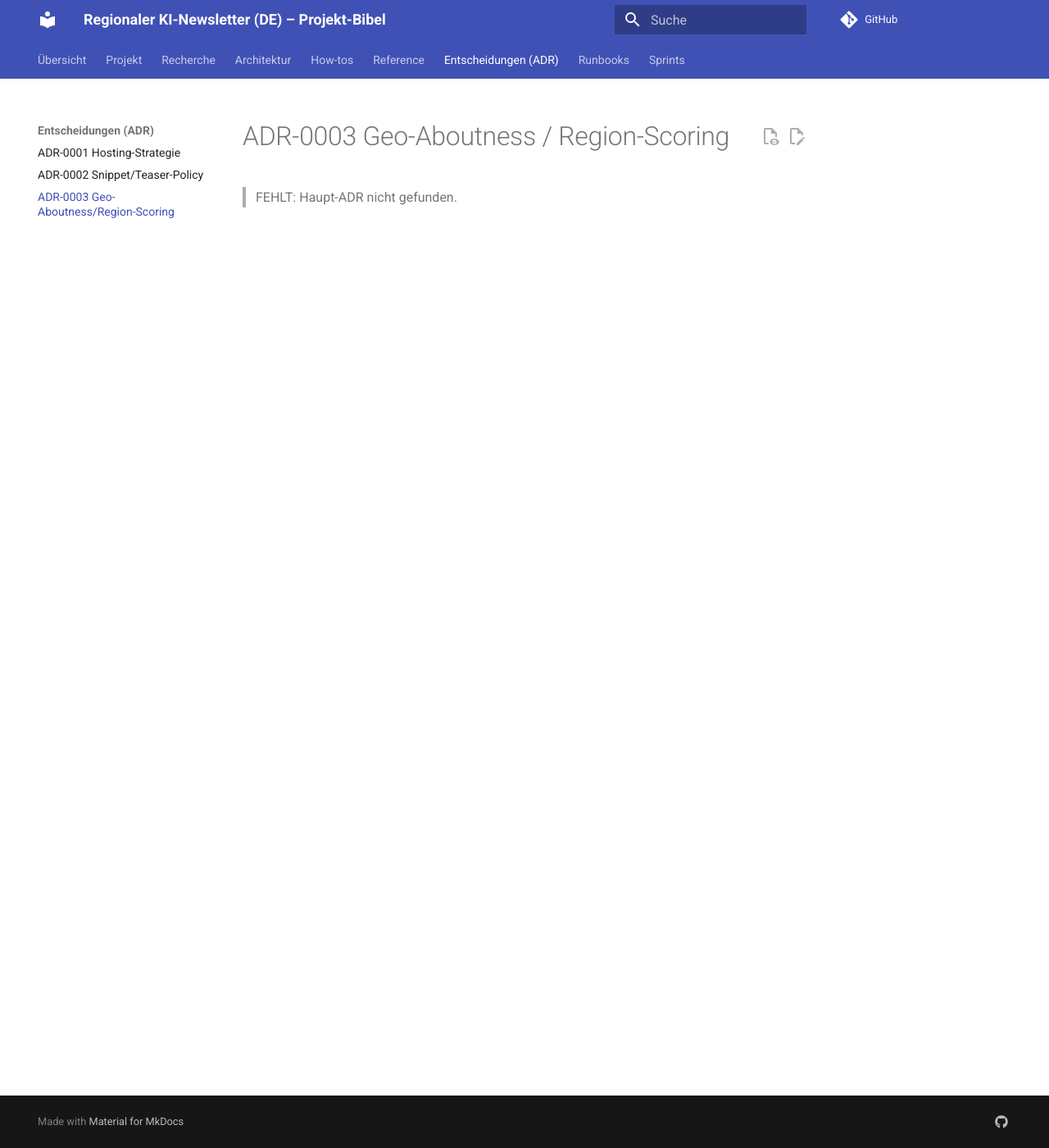
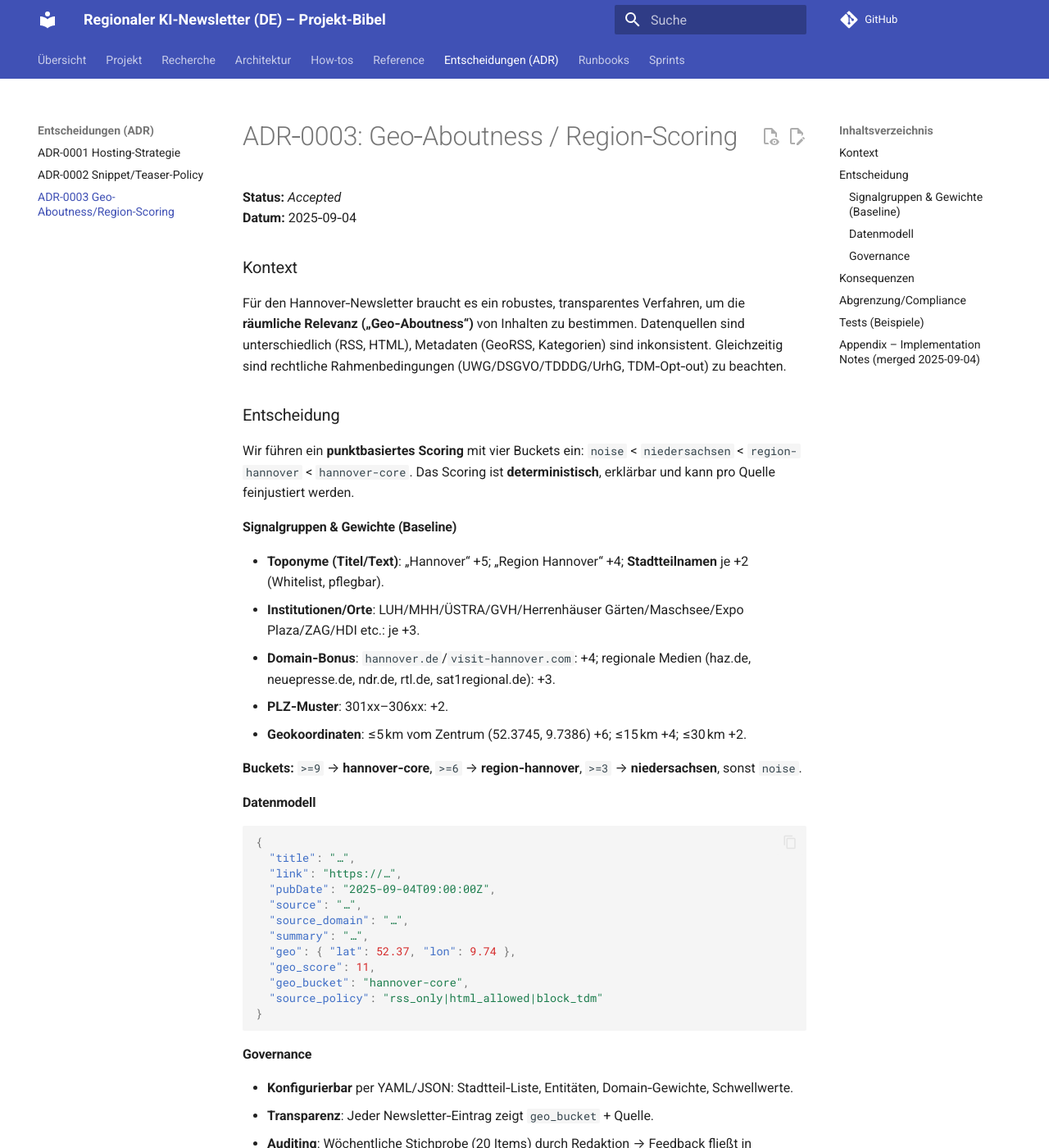
Before and after one commit to timrost/newsletter-bibel, an MkDocs documentation site: the page built from docs/adr/ADR-0003-geo-aboutness-region-scoring.md, in a window 1280 px wide and 1400 px high. Shown: the whole window at 82% size. Built offline with MkDocs 1.6.1 and Material for MkDocs 9.7.7, drawn with Linux system fonts in a browser that asks for light colours; comment, search, counter and statistics services are not loaded; some of the changed text lies outside the part shown.

````diff
--- a/docs/adr/ADR-0003-geo-aboutness-region-scoring.md
+++ b/docs/adr/ADR-0003-geo-aboutness-region-scoring.md
@@ -1,3 +1,102 @@
-# ADR-0003 Geo-Aboutness / Region-Scoring
+# ADR‑0003: Geo‑Aboutness / Region‑Scoring
 
-> FEHLT: Haupt-ADR nicht gefunden.
+**Status:** *Accepted*
+**Datum:** 2025‑09‑04
+
+### Kontext
+Für den Hannover‑Newsletter braucht es ein robustes, transparentes Verfahren, um die **räumliche Relevanz („Geo‑Aboutness“)** von Inhalten zu bestimmen. Datenquellen sind unterschiedlich (RSS, HTML), Metadaten (GeoRSS, Kategorien) sind inkonsistent. Gleichzeitig sind rechtliche Rahmenbedingungen (UWG/DSGVO/TDDDG/UrhG, TDM‑Opt‑out) zu beachten.
+
+### Entscheidung
+Wir führen ein **punktbasiertes Scoring** mit vier Buckets ein: `noise` < `niedersachsen` < `region-hannover` < `hannover-core`. Das Scoring ist **deterministisch**, erklärbar und kann pro Quelle feinjustiert werden.
+
+#### Signalgruppen & Gewichte (Baseline)
+- **Toponyme (Titel/Text)**: „Hannover“ +5; „Region Hannover“ +4; **Stadtteilnamen** je +2 (Whitelist, pflegbar).
+- **Institutionen/Orte**: LUH/MHH/ÜSTRA/GVH/Herrenhäuser Gärten/Maschsee/Expo Plaza/ZAG/HDI etc.: je +3.
+- **Domain‑Bonus**: `hannover.de`/`visit-hannover.com`: +4; regionale Medien (haz.de, neuepresse.de, ndr.de, rtl.de, sat1regional.de): +3.
+- **PLZ‑Muster**: 301xx–306xx: +2.
+- **Geokoordinaten**: ≤5 km vom Zentrum (52.3745, 9.7386) +6; ≤15 km +4; ≤30 km +2.
+
+**Buckets:** `>=9` → **hannover‑core**, `>=6` → **region‑hannover**, `>=3` → **niedersachsen**, sonst `noise`.
+
+#### Datenmodell
+```json
+{
+  "title": "…",
+  "link": "https://…",
+  "pubDate": "2025-09-04T09:00:00Z",
+  "source": "…",
+  "source_domain": "…",
+  "summary": "…",
+  "geo": { "lat": 52.37, "lon": 9.74 },
+  "geo_score": 11,
+  "geo_bucket": "hannover-core",
+  "source_policy": "rss_only|html_allowed|block_tdm"
+}
+```
+
+#### Governance
+- **Konfigurierbar** per YAML/JSON: Stadtteil‑Liste, Entitäten, Domain‑Gewichte, Schwellwerte.
+- **Transparenz**: Jeder Newsletter‑Eintrag zeigt `geo_bucket` + Quelle.
+- **Auditing**: Wöchentliche Stichprobe (20 Items) durch Redaktion → Feedback fließt in Gewichte (kleine Schritte ±1).
+
+### Konsequenzen
+- Erhöhte Präzision bei lokaler Relevanz, weniger Rauschen.
+- Geringes Risiko von Fehlklassifikationen bei Ambiguitäten (z. B. „Hannover Messe“ vs. Standort CeBIT‑Historie) → Redaktionskontrolle behält Vetorecht (`force_bucket`).
+- Einfach erweiterbar auf andere Regionen (nur Konfig tauschen).
+
+### Abgrenzung/Compliance
+- **Keine Volltexte** von Quellen mit TDM‑Sperre; nur Teaser/Links aus RSS.
+- **Speicherung** nur minimaler Metadaten (Titel, Link, Datum, Quelle, Bucket, Score). Keine personenbezogenen Daten.
+
+### Tests (Beispiele)
+- **Positiv**: „Sperrung Lister Meile am Wochenende“ (visit‑hannover.com) → viele Stadtteil/Orts‑Treffer → `hannover-core`.
+- **Grenzfall**: „Landtag beschließt Gesetz X“ → `niedersachsen`; wird `region-hannover`, wenn Ort/Institution in Hannover referenziert.
+- **Negativ**: „Niedersachsen: Sturmwarnung Küste“ → `noise` für Hannover‑Newsletter (sofern keine lokale Relevanz im Text).
+
+---
+
+---
+
+## Appendix – Implementation Notes (merged 2025-09-04)
+
+# ADR‑0003 Appendix (v2): Implementation Notes & Schema.org
+**Bezug:** ADR‑0003 „Geo‑Aboutness/Region‑Scoring“ (**Accepted**).
+**Änderung in v2:** Vereinheitlichte `source_policy`‑Werte und Beispiele.
+
+## 1) `source_policy` – zulässige Werte
+| Wert            | Bedeutung                                          | Beispiel‑Domains              |
+|-----------------|-----------------------------------------------------|-------------------------------|
+| `rss_only`      | Nur bereitgestellte RSS/Atom‑Feeds verarbeiten.     | `haz.de` (robots Restriktionen) |
+| `html_allowed`  | HTML‑Seiten dürfen gecrawlt/geparst werden.         | `hannover.de`, `visit-hannover.com` |
+| `block_tdm`     | Kein TDM erlaubt (Opt‑out/robots/Terms), respektieren. | ggf. Verlagsseiten mit KI‑Sperren |
+
+> **HAZ robots.txt:** „The use of robots or other automated means to access haz.de or collect or minedata … is strictly prohibited …“ → `rss_only`/`block_tdm` je nach Vertragssituation.
+
+## 2) Schema.org‑Anreicherung
+`NewsArticle` mit mindestens `contentLocation` (Place) und `spatialCoverage` (AdministrativeArea: „Region Hannover“). Optional: `locationCreated` (Events).
+
+## 3) Persistenz (DSGVO‑minimal)
+Speichere: `title`, `link`, `pubDate`, `source(_domain)`, `geo_score`, `geo_bucket`, optionale `geo`‑Koordinate, `source_policy`. Keine personenbezogenen Daten.
+
+## 4) Einheitliches Beispiel
+```json
+{
+  "title": "Sperrung Lister Meile am Wochenende",
+  "link": "https://visit-hannover.com/...",
+  "pubDate": "2025-09-04T09:00:00Z",
+  "source": "visit-hannover",
+  "source_domain": "visit-hannover.com",
+  "geo": { "lat": 52.391, "lon": 9.750 },
+  "geo_score": 11,
+  "geo_bucket": "hannover-core",
+  "source_policy": "html_allowed"
+}
+```
+
+## 5) Governance & Evaluation
+- Gazetteer/Whitelists versionieren (YAML).
+- Regel‑Änderungen via Review (±1 Gewichtungen).
+- Evaluation: n≥500 Items / Bucket‑Verteilung / Fehlklassifikationen.
+
+## 6) Belege
+- HAZ robots.txt (Automatisierung untersagt): https://www.haz.de/robots.txt
````
Also changed, not shown: docs/index.md (+32 -13 lines).
